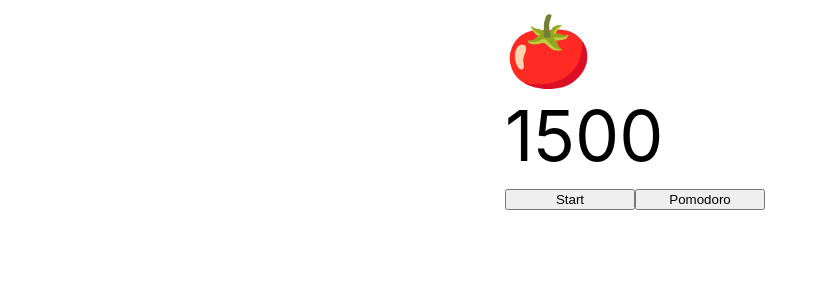
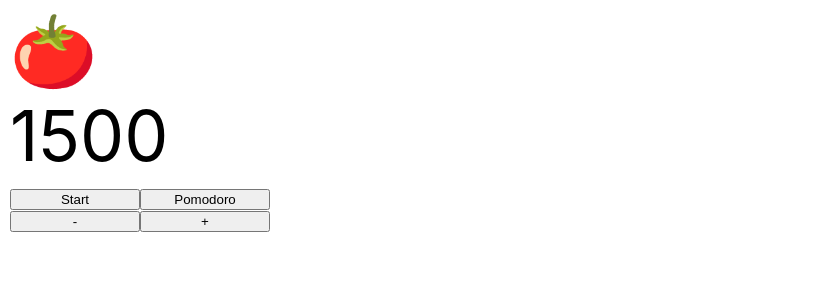
Before and after one commit to travisk-codes/pomodoro, a React (Create React App) app: page / in a window 1280 px wide. Shown: the top 300 px of the page, without its empty margins (0-818 px from the left). Built offline with nearby package versions, Linux system fonts and the light colour scheme.

Commit message:
Add feature to move timer left/right

```diff
--- a/src/App.js
+++ b/src/App.js
@@ -11,6 +11,8 @@
 	const [isPaused, setisPaused] = useState(true)
 	// whether the timer is counting down a pomodoro or break
 	const [isBreak, setIsBreak] = useState(false)
+	// horizontal position of timer
+	const [marginLeft, setMarginLeft] = useState(0)
 
 	// chime audio element to play on timer completion
 	const alarmRef = useRef(null)
@@ -54,7 +56,23 @@
 		setisPaused(true)
 	}
 
-	const Buttons = () => (
+	const moveLeft = () => {
+		setMarginLeft(marginLeft - 1)
+	}
+
+	const moveRight = () => {
+		setMarginLeft(marginLeft + 1)
+	}
+
+	const emojiAndTimeRemaining = `${isBreak ? '🧘‍♀️' : '🍅'} ${secondsRemaining}`
+	const TimerDisplay = () => (
+		<div id='timer-display'>
+			{emojiAndTimeRemaining}
+			&nbsp;
+		</div>
+	)
+
+	const TimerButtons = () => (
 		<div>
 			<button onClick={togglePause} id='play-pause-timer-button'>
 				{isPaused ? 'Start' : 'Stop'}
@@ -65,20 +83,19 @@
 		</div>
 	)
 
-	const TimerDisplay = () => (
-		<div id='timer-display'>
-			{emojiAndTimeRemaining}
-			&nbsp;
+	const PositionButtons = () => (
+		<div>
+			<button onClick={moveLeft}>-</button>
+			<button onClick={moveRight}>+</button>
 		</div>
 	)
 
-	const emojiAndTimeRemaining = `${isBreak ? '🧘‍♀️' : '🍅'} ${secondsRemaining}`
-
 	return (
 		<div id='container'>
-			<div id='pomodoro-timer'>
+			<div id='pomodoro-timer' style={{ marginLeft }}>
 				<TimerDisplay />
-				<Buttons />
+				<TimerButtons />
+				<PositionButtons />
 			</div>
 			<audio src='ding.mp3' ref={alarmRef} />
 		</div>
```
